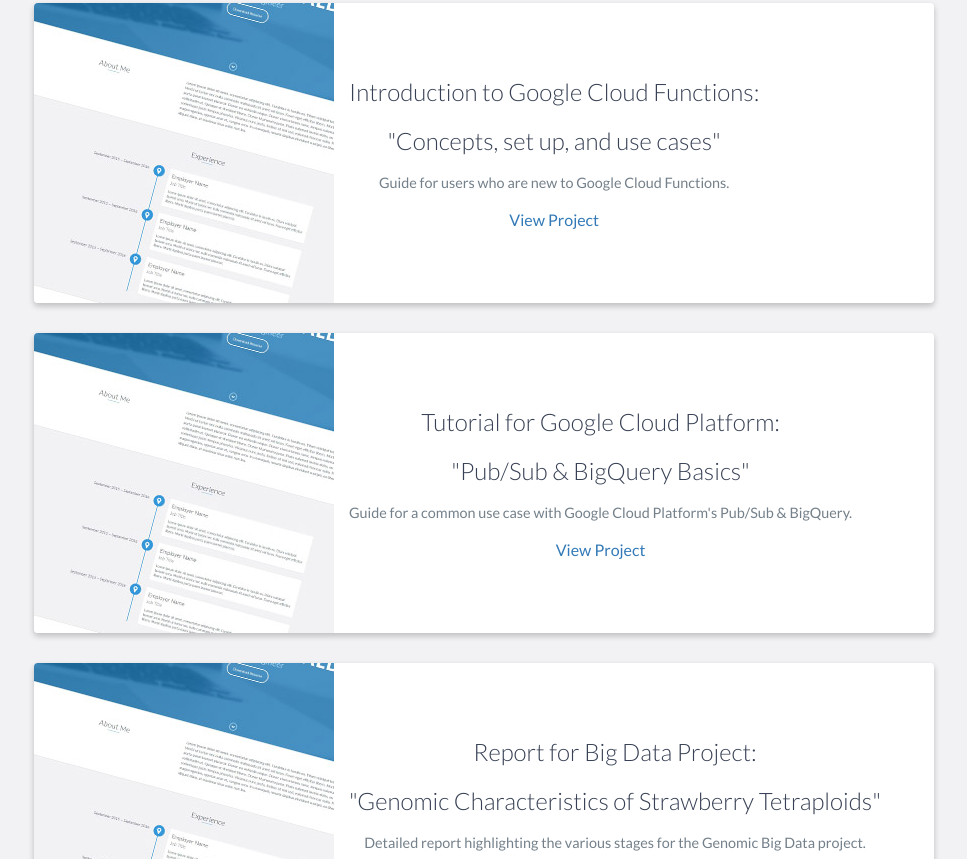
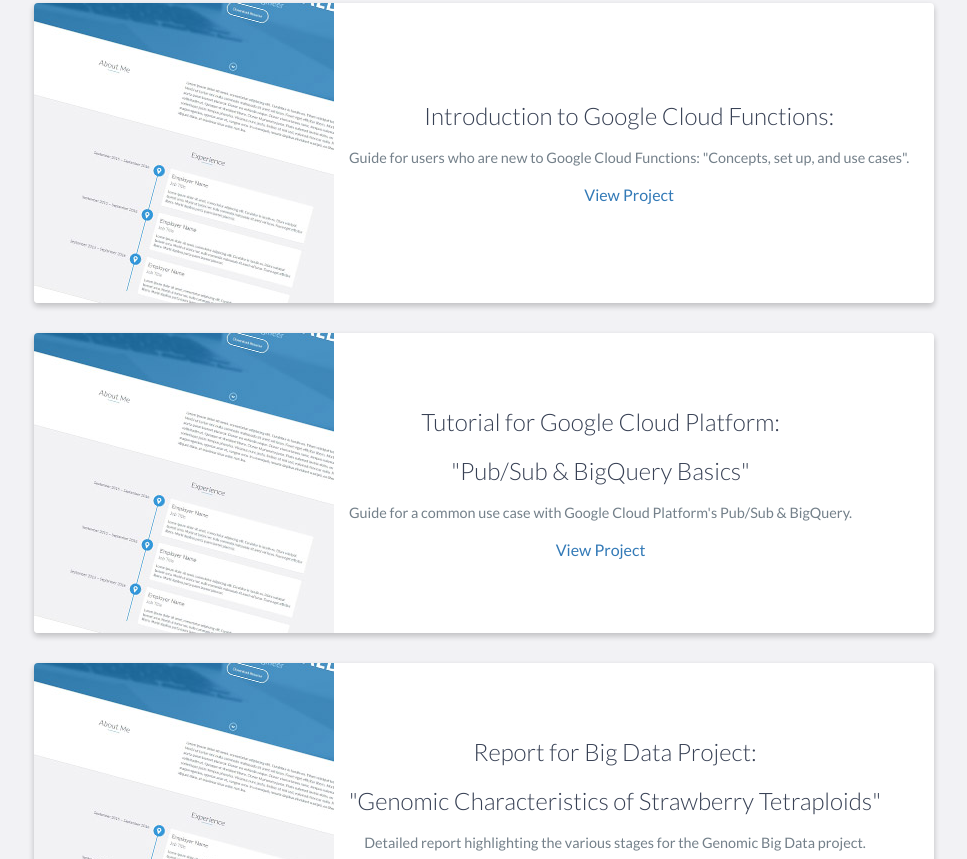
Before and after one commit to JohnYoon13/JohnYoon13.github.io, a website: page index.html in a window 1280 px wide. Shown: the part 3000-3859 px from the top of the page, without its empty margins (156-1123 px from the left). Drawn offline with nearby package versions, Linux system fonts and the light colour scheme.

Commit message:
formatting

```diff
--- a/index.html
+++ b/index.html
@@ -161,9 +161,8 @@
                     <!-- End .project-image -->
                     <div class="project-info">
                         <h3>Introduction to Google Cloud Functions:</h3>
-                        <h3>"Concepts, set up, and use cases"</h3>
                         <p>
-                            Guide for users who are new to Google Cloud Functions.
+                            Guide for users who are new to Google Cloud Functions: "Concepts, set up, and use cases".
                         </p>
                         <a href="https://github.com/JohnYoon13/StudySeat/blob/master/studyseat.md">View Project</a>
                     </div>
```
